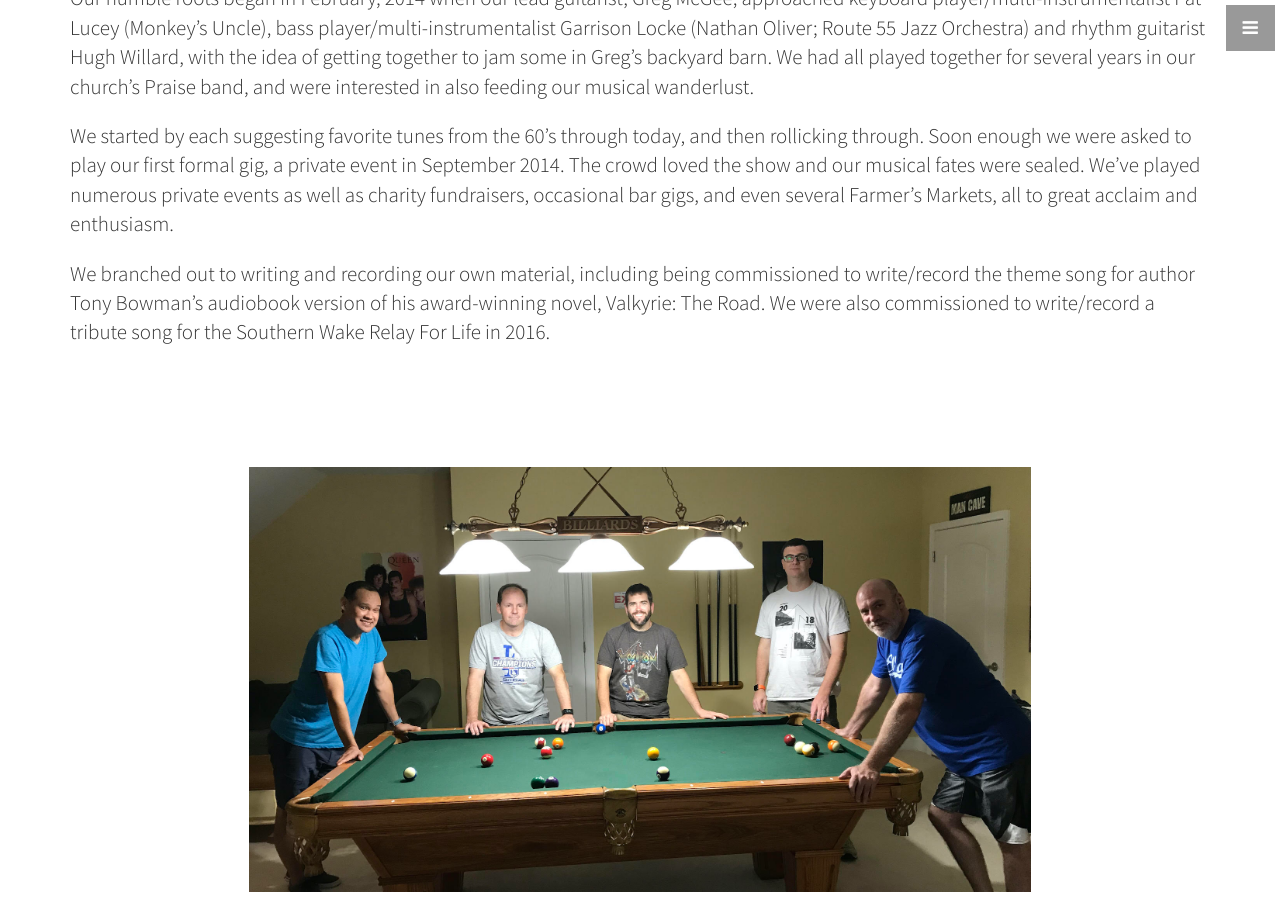
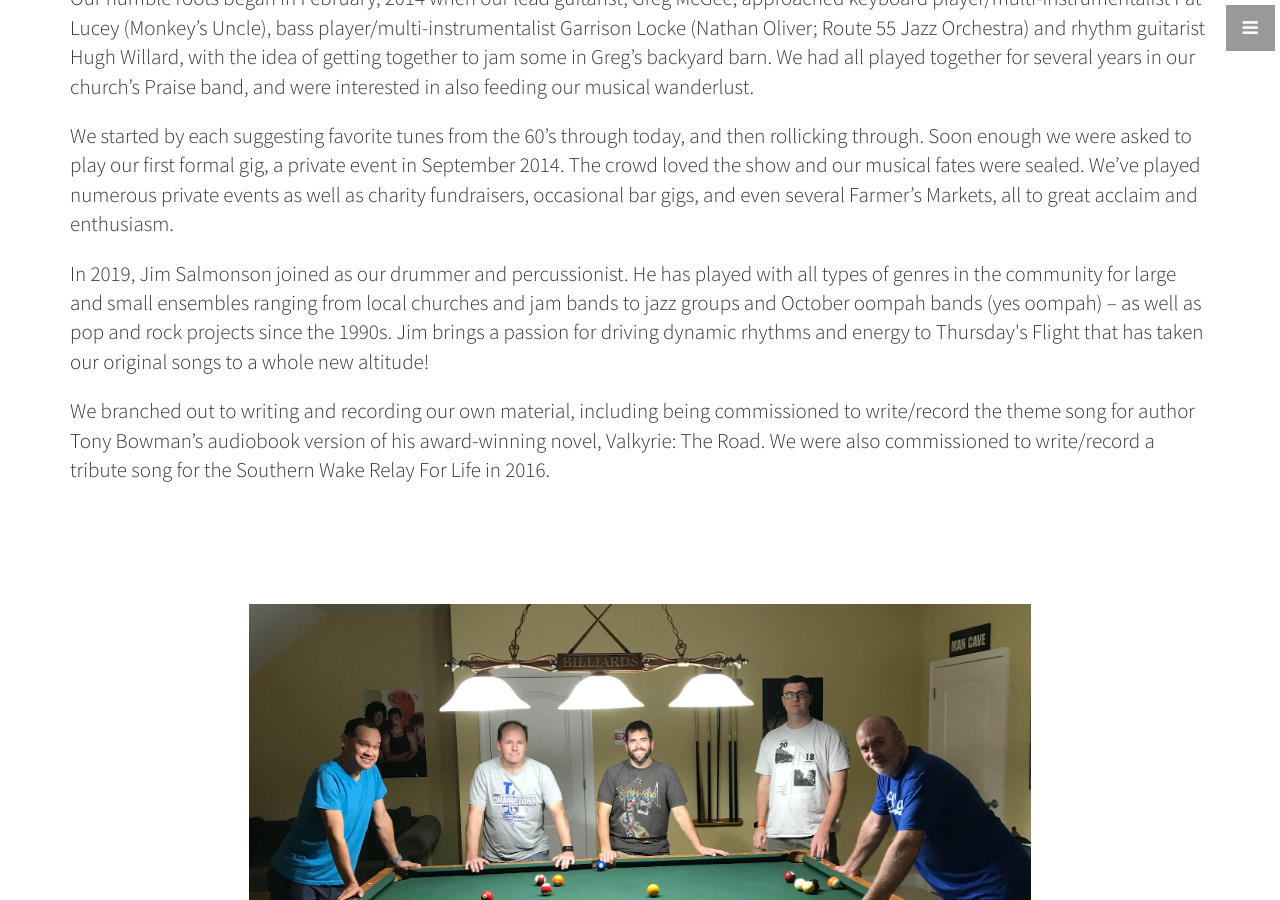
Before and after one commit to thursdaysflight/thursdaysflight.github.io, a Jekyll site: the page built from index.html, in a window 1280 px wide and 900 px high, scrolled down 2147 px. Built offline with Jekyll 4.4.1, drawn with Linux system fonts in a browser that asks for light colours.

Commit message:
Updated bio

```diff
--- a/_includes/about.html
+++ b/_includes/about.html
@@ -17,7 +17,13 @@
           were sealed. We’ve played numerous private events as well as charity fundraisers,
           occasional bar gigs, and even several Farmer’s Markets, all to great acclaim and enthusiasm.
         </p>
-
+        <p class="lead" style="text-align: left;">
+          In 2019, Jim Salmonson joined as our drummer and percussionist.  He has played with all types of genres
+          in the community for large and small ensembles ranging from local churches and jam bands to jazz groups
+          and October oompah bands (yes oompah) – as well as pop and rock projects since the 1990s.
+          Jim brings a passion for driving dynamic rhythms and energy to Thursday's Flight that has taken our
+          original songs to a whole new altitude!
+        </p>
         <p class="lead" style="text-align: left;">
           We branched out to writing and recording our own material, including being
           commissioned to write/record the theme song for author Tony Bowman’s audiobook
```
